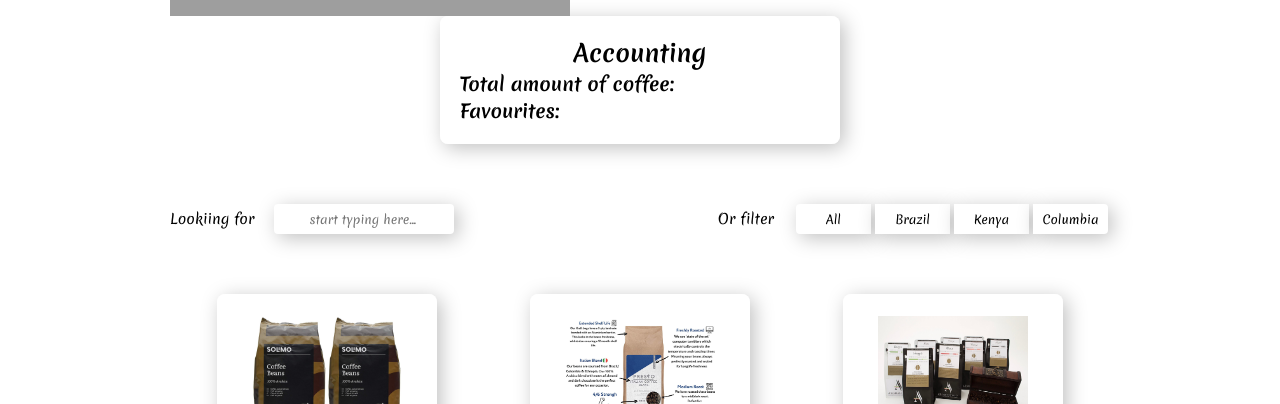
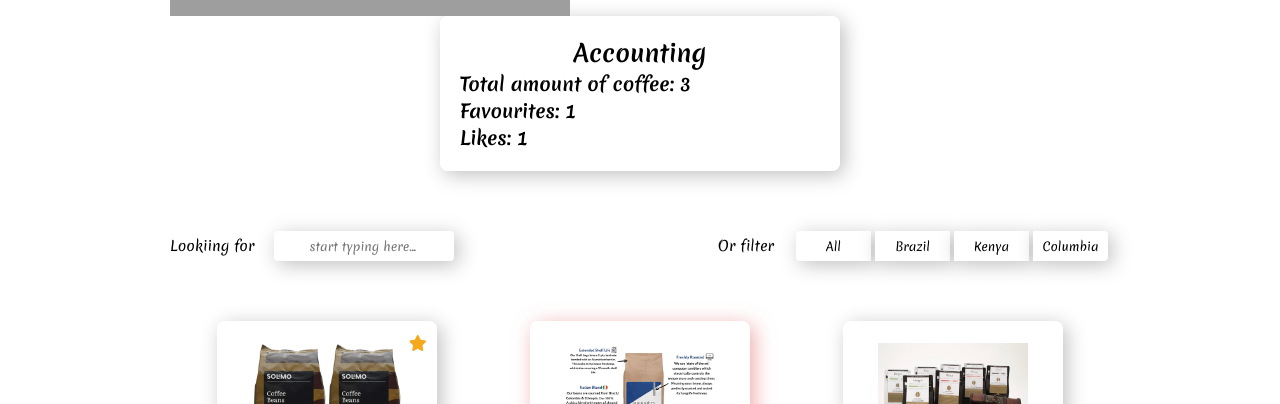
Before and after one commit to ArtemBakhmatov/coffee_shop-react, a React (Create React App) app: page / in a window 1280 px wide. Shown: the part 314-718 px from the top of the page. Built offline with nearby package versions, Linux system fonts and the light colour scheme; grey boxes are pictures that could not be loaded.

Commit message:
Подъём состояния

```diff
--- a/src/components/app/App.js
+++ b/src/components/app/App.js
@@ -24,7 +24,8 @@ class App extends React.Component {
                     name: 'Solimo Coffee Beans 2 kg',
                     country: 'Brazil',
                     price: 10.73,
-                    like: false
+                    like: false,
+                    favourites: true
                 },
                 {
                     id: 2,
@@ -33,7 +34,8 @@ class App extends React.Component {
                     name: 'Presto Coffee Beans 1 kg',
                     country: 'Columbia',
                     price: 15.99,
-                    like: true
+                    like: true,
+                    favourites: false
                 },
                 {
                     id: 3,
@@ -42,7 +44,8 @@ class App extends React.Component {
                     name: 'AROMISTICO Coffee 1 kg',
                     country: 'Kenya',
                     price: 16.99,
-                    like: false
+                    like: false,
+                    favourites: false
                 }
             ]
         }
@@ -69,12 +72,50 @@ class App extends React.Component {
         })
     }
 
+    onToggleLike = (id) => {
+    //      1 способ
+    //     this.setState(({data}) => {
+    //         const index = data.findIndex(elem => elem.id === id);
+    //         const old = data[index];
+    //         const newItem = {...old, like: !old.like}; // Тут лежит новый объект
+    //         const newArr = [...data.slice(0, index), newItem, ...data.slice(index + 1)];
+
+    //         return {
+    //             data: newArr
+    //         }
+    //     })
+
+        // 2 способ
+        this.setState(({data}) => ({
+            data: data.map(item => {
+                if (item.id === id) {
+                    return {...item, like: !item.like}
+                }
+                return item;
+            })
+        }))
+    }
+
+    onToggleFavourites = (id) => {
+        this.setState(({data}) => ({
+            data: data.map(item => {
+                if (item.id === id) {
+                    return {...item, favourites: !item.favourites}
+                }
+                return item;
+            })
+        }))
+    }
+
     render() {
+        const cards = this.state.data.length;
+        const likes = this.state.data.filter(item => item.like).length;
+        const favourites = this.state.data.filter(item => item.favourites).length;
         return (
             <>
                 <Header/>
                 <MainBg/>
-                <CofeeInfo/>
+                <CofeeInfo cards={cards} likes={likes} favourites={favourites} />
                 <section className="search">
                     <div className="container search__flex">
                         <SearchPanel/>
@@ -83,7 +124,9 @@ class App extends React.Component {
                     <div className="container">
                         <CardList
                             data={this.state.data}
-                            onDelete={this.deleteItem} />
+                            onDelete={this.deleteItem}
+                            onToggleLike={this.onToggleLike}
+                            onToggleFavourites={this.onToggleFavourites} />
                     </div>
                 </section>
                 <Footer/>
--- a/src/components/cardList/CardList.js
+++ b/src/components/cardList/CardList.js
@@ -1,7 +1,7 @@
 import CardListItem from '../cardListItem/CardListItem';
 import './cardList.scss';
 
-const CardList = ({data, onDelete}) => {
+const CardList = ({data, onDelete, onToggleLike, onToggleFavourites}) => {
 
     const elements = data.map(item => {
         const {id, ...itemProps} = item;
@@ -10,7 +10,9 @@ const CardList = ({data, onDelete}) => {
             <CardListItem
                 key={id}
                 {...itemProps}
-                onDelete={() => onDelete(id)} />
+                onDelete={() => onDelete(id)}
+                onToggleLike={() => onToggleLike(id)}
+                onToggleFavourites={() => onToggleFavourites(id)} />
 
             // второй пример вызовов item-ов
             // <CardListItem
--- a/src/components/cardListItem/CardListItem.js
+++ b/src/components/cardListItem/CardListItem.js
@@ -1,33 +1,30 @@
-import React from 'react';
 import './cardListItem.scss';
 
-class CardListItem extends React.Component {
-    constructor(props) {
-        super(props);
-        this.state = {
-            like: false,
-            favourites: false
-        }
-    }
-    onLike = () => {
-        // this.setState(({like}) => ({
-        //     like: !like
-        // }));
+const CardListItem = (props) => {
+    // constructor(props) {
+    //     super(props);
+    //     this.state = {
+    //         like: false,
+    //         favourites: false
+    //     }
+    // }
+    // onLike = () => {
+    //     // this.setState(({like}) => ({
+    //     //     like: !like
+    //     // }));
 
-        this.setState(state => ({
-            like: !state.like
-        }));
-    }
+    //     this.setState(state => ({
+    //         like: !state.like
+    //     }));
+    // }
 
-    onFavourites = () => {
-        this.setState(({favourites}) => ({
-            favourites: !favourites
-        }));
-    }
+    // onFavourites = () => {
+    //     this.setState(({favourites}) => ({
+    //         favourites: !favourites
+    //     }));
+    // }
 
-    render() {
-        const {img, alt, name, country, price, onDelete} = this.props;
-        const {like, favourites} = this.state;
+    const {img, alt, name, country, price, onDelete, onToggleLike, onToggleFavourites, like, favourites} = props;
 
     let classNames = 'cardList__item';
     let classNamesActive = 'cardList__item cardList__item-like';
@@ -57,7 +54,7 @@ class CardListItem extends React.Component {
                 <button
                     type="button"
                     className="cardList__item-button"
-                        onClick={this.onLike}>
+                    onClick={onToggleLike}>
                     <i className="fa-solid fa-heart"></i>
                 </button>
                 <button
@@ -69,13 +66,12 @@ class CardListItem extends React.Component {
                 <button
                     type="button"
                     className="cardList__item-button"
-                        onClick={this.onFavourites}>
+                    onClick={onToggleFavourites}>
                     <i className="fas fa-star"></i>
                 </button>
             </div>
         </li>
     )
 }
-}
 
 export default CardListItem;
--- a/src/components/coffeeInfo/CofeeInfo.js
+++ b/src/components/coffeeInfo/CofeeInfo.js
@@ -1,13 +1,14 @@
 import './coffeeInfo.scss';
 
-const CofeeInfo = () => {
+const CofeeInfo = ({cards, likes, favourites}) => {
     return (
         <section className="coffeeInfo">
             <div className="container">
                 <div className="coffeeInfo__block">
                     <h2 className="coffeeInfo__title">Accounting</h2>
-                    <h3 className="coffeeInfo__text">Total amount of coffee: </h3>
-                    <h3 className="coffeeInfo__text">Favourites: </h3>
+                    <h3 className="coffeeInfo__text">Total amount of coffee: {cards}</h3>
+                    <h3 className="coffeeInfo__text">Favourites: {favourites}</h3>
+                    <h3 className="coffeeInfo__text">Likes: {likes}</h3>
                 </div>
             </div>
         </section>
```
Lines whose indentation alone changed are shown as unchanged.
